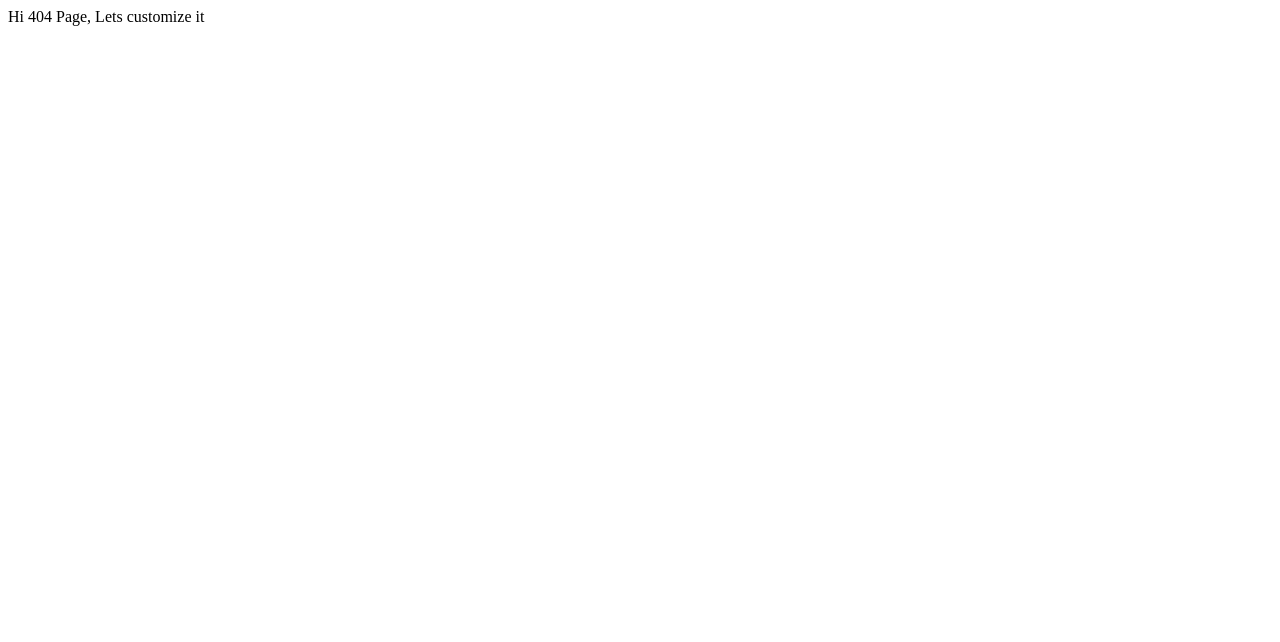
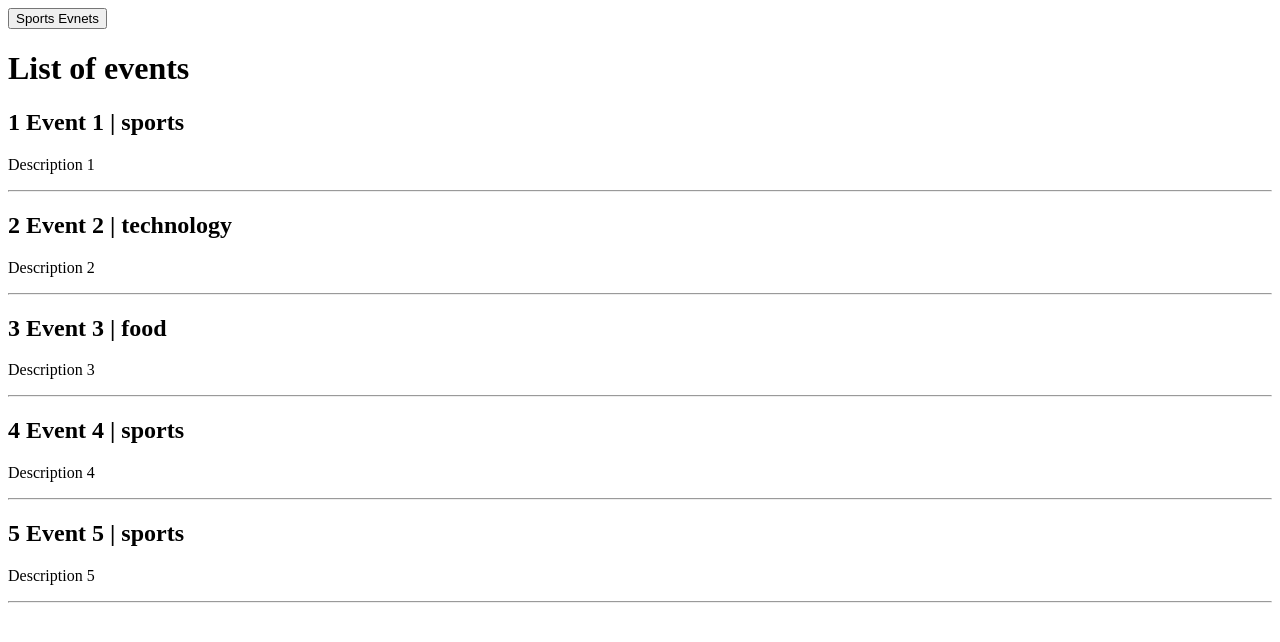
Before and after one commit to IamMrTeapot/NextJsStudy, a Next.js app: page /event in a window 1280 px wide. Before the commit this address had no page. Shown: the top 642 px of the page. Built offline with nearby package versions, Linux system fonts and the light colour scheme; data requests are answered from the project's data file.

Commit message:
Pre-rendering + Client-side data fetching

```diff
--- a/db.json
+++ b/db.json
@@ -44,5 +44,42 @@
         "likes": 1500,
         "followers": 20,
         "following": 50
-    }
+    },
+    "events" : [
+        {
+            "id":1,
+            "title":"Event 1",
+            "description": "Description 1",
+            "category": "sports",
+            "data" : "date 1"
+        },
+        {
+            "id":2,
+            "title":"Event 2",
+            "description": "Description 2",
+            "category": "technology",
+            "data" : "date 2"
+        },
+        {
+            "id":3,
+            "title":"Event 3",
+            "description": "Description 3",
+            "category": "food",
+            "data" : "date 3"
+        },
+        {
+            "id":4,
+            "title":"Event 4",
+            "description": "Description 4",
+            "category": "sports",
+            "data" : "date 4"
+        },
+        {
+            "id":5,
+            "title":"Event 5",
+            "description": "Description 5",
+            "category": "sports",
+            "data" : "date 5"
+        }
+    ]
 }
--- /dev/null
+++ b/pages/event.tsx
@@ -0,0 +1,55 @@
+import { useRouter } from "next/router";
+import { useState } from "react";
+
+function EventList({
+  eventList = [
+    { id: 1, title: "s", date: "1", category: "sporsdf", description: "asd" },
+  ],
+}) {
+  const [events, setEvents] = useState(eventList);
+  const router = useRouter();
+
+  const fetchSportsEvents = async () => {
+    const response = await fetch(
+      `http://localhost:4000/events?category=sports`
+    );
+    const data = await response.json();
+    setEvents(data);
+    router.push("/events?category=sports", undefined, { shallow: true });
+  };
+  return (
+    <div>
+      <button onClick={fetchSportsEvents}>Sports Evnets</button>
+      <h1>List of events</h1>
+      {events.map((event) => {
+        return (
+          <div key={event.id}>
+            <h2>
+              {event.id} {event.title} {event.date} | {event.category}{" "}
+            </h2>
+            <p>{event.description}</p>
+            <hr />
+          </div>
+        );
+      })}
+    </div>
+  );
+}
+
+export default EventList;
+
+export async function getServerSideProps(
+  context = { query: { category: "" } }
+) {
+  const { query } = context;
+  const { category } = query;
+  const queryString = category ? "category=sports" : "";
+  const response = await fetch(`http://localhost:4000/events?${queryString}`);
+  const data = await response.json();
+
+  return {
+    props: {
+      eventList: data,
+    },
+  };
+}
```
